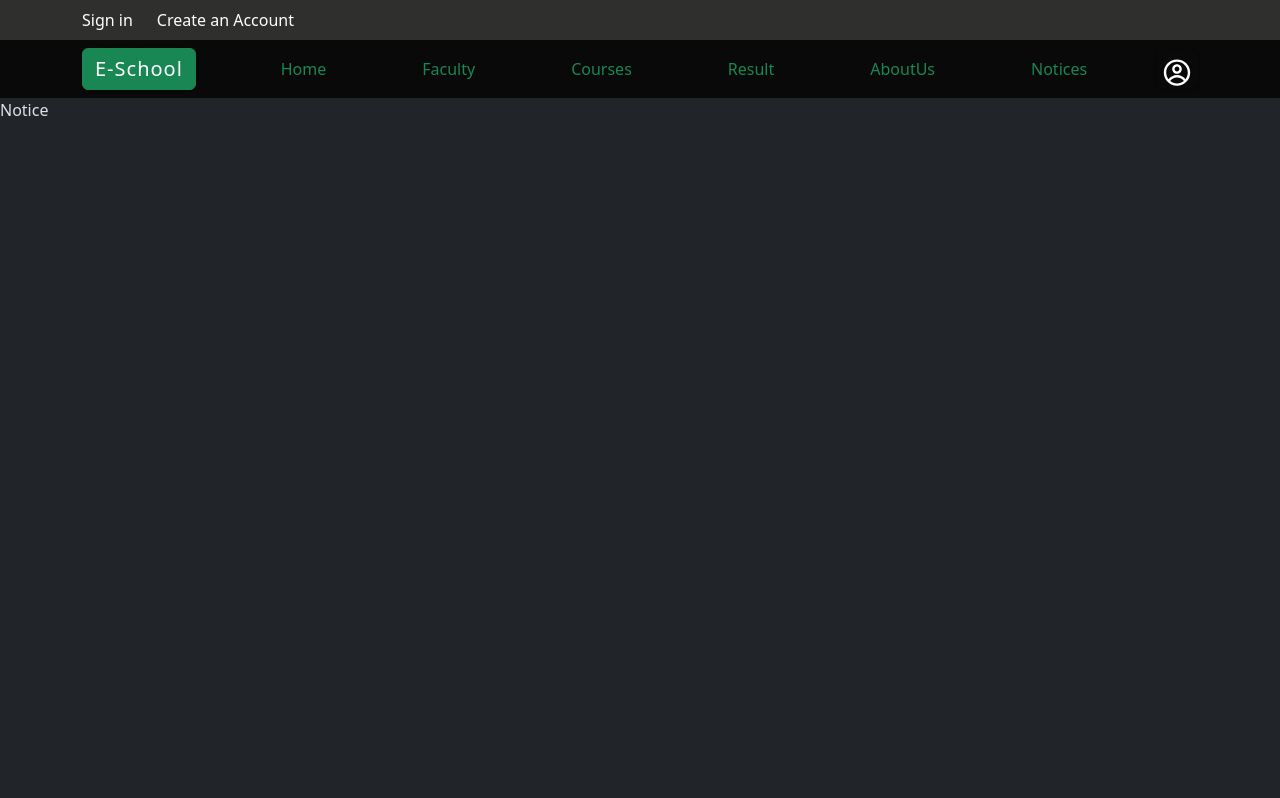
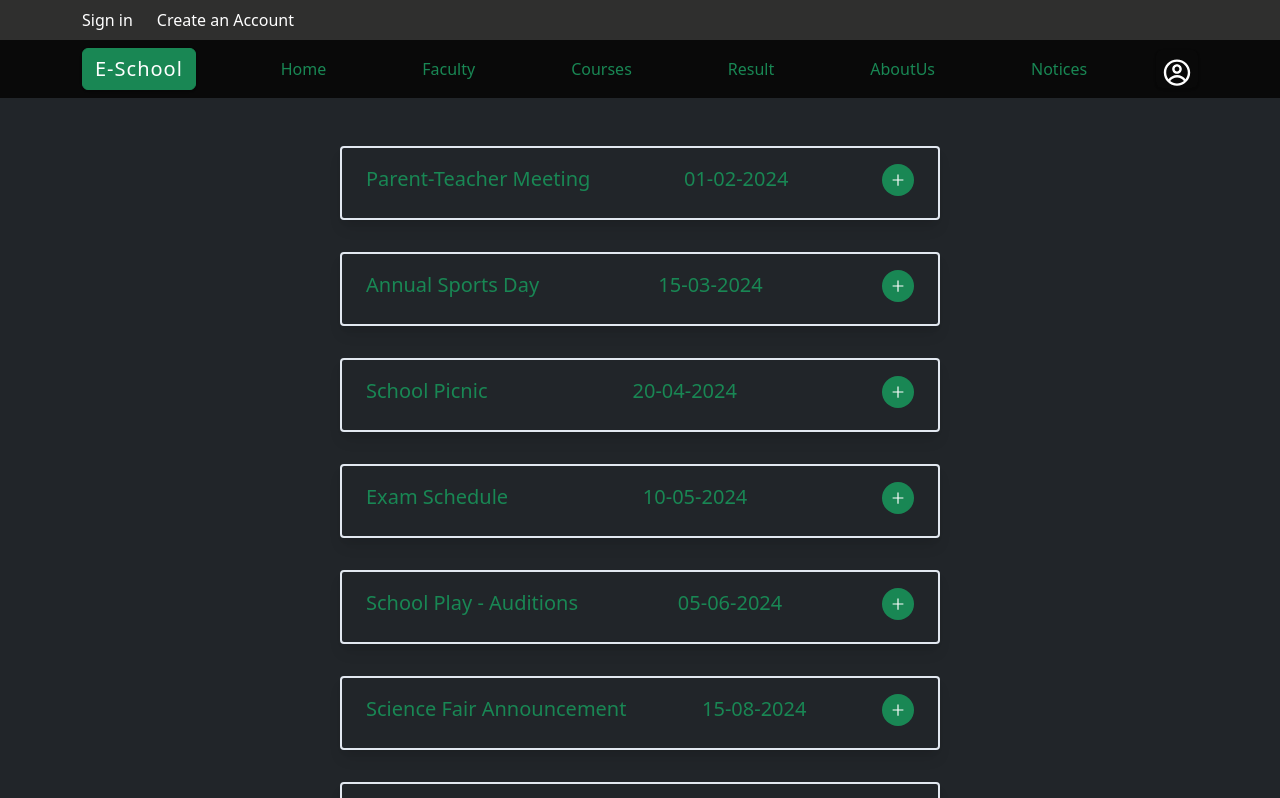
Before and after one commit to AnkitCubastion/School-Website-main, a React (Create React App) app: page /notices in a window 1280 px wide. Shown: the top 798 px of the page. Built offline with nearby package versions, Linux system fonts and the light colour scheme; data requests are answered from the project's data file.

Commit message:
notices section completed

```diff
--- a/db.json
+++ b/db.json
@@ -155,7 +155,56 @@
   ],
   "class": [],
   "courses": [],
-  "notices": [],
+  "notices": [
+    {
+      "id": "QpeZGE8Td-z7JD0YXRVN1",
+      "title": "Parent-Teacher Meeting",
+      "date": "2024-02-01",
+      "content": "There will be a Parent-Teacher Meeting on February 1, 2024, from 3:00 PM to 5:00 PM in the school auditorium. We encourage all parents to attend and discuss their child's progress with the teachers."
+    },
+    {
+      "id": "awMtCH1xqLQ3ou-_KZsj8",
+      "title": "Annual Sports Day",
+      "date": "2024-03-15",
+      "content": "Get ready for our Annual Sports Day on March 15, 2024! Students are encouraged to participate in various sports activities. Parents are invited to cheer for their children and enjoy the day filled with sportsmanship and fun."
+    },
+    {
+      "id": "hY8pHu1elI8dAKfqJG9N1",
+      "title": "School Picnic",
+      "date": "2024-04-20",
+      "content": "We are organizing a school picnic on April 20, 2024. Details about the venue, transportation, and other logistics will be provided soon. It's a great opportunity for students to bond with their classmates and enjoy a day outdoors."
+    },
+    {
+      "id": "7af33KdwyO80voxCyNqA2",
+      "title": "Exam Schedule",
+      "date": "2024-05-10",
+      "content": "The final exam schedule for the current academic year has been released. Please check the school website or contact the school office for detailed information about the exam dates, subjects, and timings."
+    },
+    {
+      "id": "MDVIQYEABMdm4jfmJFL01",
+      "title": "School Play - Auditions",
+      "date": "2024-06-05",
+      "content": "Auditions for the school play will be held on June 5, 2024, in the school auditorium. Interested students are requested to prepare a short performance or monologue for the audition. Let's make this year's play a memorable one!"
+    },
+    {
+      "id": "ntC1KfHe_yYlvr7g36Cwv",
+      "title": "Science Fair Announcement",
+      "date": "2024-08-15",
+      "content": "We are excited to announce the upcoming Science Fair on August 15, 2024. Students interested in participating are encouraged to start planning their projects. More details about registration and guidelines will be provided soon."
+    },
+    {
+      "id": "U8RI34kbbLeoMff2V-d3y",
+      "title": "School Holiday - Independence Day",
+      "date": "2024-09-05",
+      "content": "In observance of Independence Day, the school will be closed on September 5, 2024. We wish all students and their families a joyous celebration of the nation's independence."
+    },
+    {
+      "id": "hUDzcJEVt4YnpSXogx8pO",
+      "title": "PTA Meeting Rescheduled",
+      "date": "2024-10-10",
+      "content": "The previously scheduled PTA meeting on October 10, 2024, has been rescheduled to October 15, 2024. We apologize for any inconvenience caused and appreciate your understanding."
+    }
+  ],
   "founders": [],
   "events": [],
   "holidayCalaender": []
--- a/src/App.js
+++ b/src/App.js
@@ -14,7 +14,7 @@ import {
   SingleFaculty
 } from "./Pages";
 import {loader as FacultyLoader} from "../src/Pages/Faculties";
-
+import {loader as NoticeLoader} from "../src/Pages/Notice";
 const router = createBrowserRouter([
   {
     path: "/",
@@ -29,7 +29,8 @@ const router = createBrowserRouter([
       {
         path:"notices",
         element:<Notice/>,
-        errorElement:<Error/>
+        errorElement:<Error/>,
+        loader:NoticeLoader
       },
       {
         path:"courses",
@@ -72,6 +73,7 @@ const router = createBrowserRouter([
 ]);
 
 function App() {
+  console.log(nanoid());
   return (
     <>
       <RouterProvider router={router} />
--- /dev/null
+++ b/src/Component/NoticeList.js
@@ -0,0 +1,63 @@
+import React,{useState} from 'react'
+import {AiOutlineMinus,AiOutlinePlus} from "react-icons/ai";
+import {customFetch} from "../Utils";
+import {toast} from "react-toastify";
+
+const NoticeList = ({content,date,id,title}) => {
+
+    let [show,setShow] = useState(false);
+
+
+    const deleteReview = async (id) => {
+        try {
+          const response = await customFetch.delete(`/notices/${id}`);
+          console.log(response);
+          toast.success("Reveiw deleted Succesfully");
+          window.location.reload();
+        } catch (error) {
+          console.log(error);
+          toast.error(error?.message);
+        }
+      };
+
+    const newDate = date.split("-");
+  const period =
+    newDate[2].substr(0, 2) +
+    "-" +
+    newDate[1] +
+    "-" +
+    newDate[0]
+
+
+  return (
+    <>
+          <article className="question">
+        <header>
+          <h5>{title}</h5>
+          <h5>{period}</h5>
+          <button
+            className="question-btn"
+            onClick={() => setShow(!show)}
+          >
+            {show ? <AiOutlineMinus /> : <AiOutlinePlus />}
+          </button>
+        </header>
+        {show && (
+          <div className="review-delete">
+            <p className="review-text">{content}</p>
+            <button
+              className="btn btn-danger"
+              onClick={() => {
+               deleteReview(id)
+              }}
+            >
+              Delete
+            </button>
+          </div>
+        )}
+      </article>
+    </>
+  )
+}
+
+export default NoticeList
--- a/src/Component/index.js
+++ b/src/Component/index.js
@@ -6,3 +6,4 @@ export {default as NavLinks} from "./NavLinks";
 export {default as FormSelect} from "./FormSelect";
 export {default as Loading} from "./Loading";
 export {default as Filters} from "./Filters";
+export {default as NoticeList} from "./NoticeList";
--- a/src/Pages/Notice.js
+++ b/src/Pages/Notice.js
@@ -1,8 +1,24 @@
-import React from 'react'
+import React from 'react';
+import {customFetch} from "../Utils";
+import {useLoaderData} from "react-router-dom";
+import {NoticeList} from "../Component"
+
+
+export const loader = async() => {
+  const res = await customFetch.get("/notices");
+  return {notices:res.data};
+}
 
 const Notice = () => {
+  const {notices} = useLoaderData();
   return (
-    <div>Notice</div>
+    <>
+    <div className='reviewlist-container'>
+        {notices.map((notice)=>{
+            return <NoticeList key={notice.id} {...notice} />
+        })}
+    </div>
+    </>
   )
 }
 
--- a/src/index.css
+++ b/src/index.css
@@ -350,3 +350,66 @@ code {
   background-color: #333333;
   color: #ffffff;
 }
+
+
+/* Notices-accordion */
+.reviewlist-container{
+  display:flex;
+  flex-direction: column;
+  justify-content: center;
+  align-items: center;
+  margin:3rem;
+}
+
+.question {
+  padding: 1rem 1.5rem;
+  border: 2px solid var(--grey-200);
+  margin-bottom: 1rem;
+  border-radius: var(--borderRadius);
+  box-shadow: var(--shadow-3);
+  margin-bottom: 2rem;
+  width:600px ;
+  overflow-x: auto;
+}
+
+.question p {
+  color: var(--grey-500);
+  line-height: 2;
+  margin-top: 1rem;
+}
+.question header {
+  display: flex;
+  justify-content: space-between;
+  align-items: center;
+  gap: 1rem;
+}
+.question h5 {
+  font-weight: 500;
+  line-height: 1.5;
+  color: #198754;
+}
+.question-btn {
+  background: transparent;
+  border-color: transparent;
+  width: 2rem;
+  height: 2rem;
+  background: #198754;
+  display: flex;
+  align-items: center;
+  justify-content: center;
+  border-radius: 50%;
+  color: var(--white);
+  cursor: pointer;
+  /* optional - last item */
+  align-self: flex-start;
+  min-width: 2rem;
+}
+.review-delete{
+  text-align: center;
+}
+
+@media screen and (max-width:645px) {
+  .question {
+    width:90%;
+  }
+}
```
